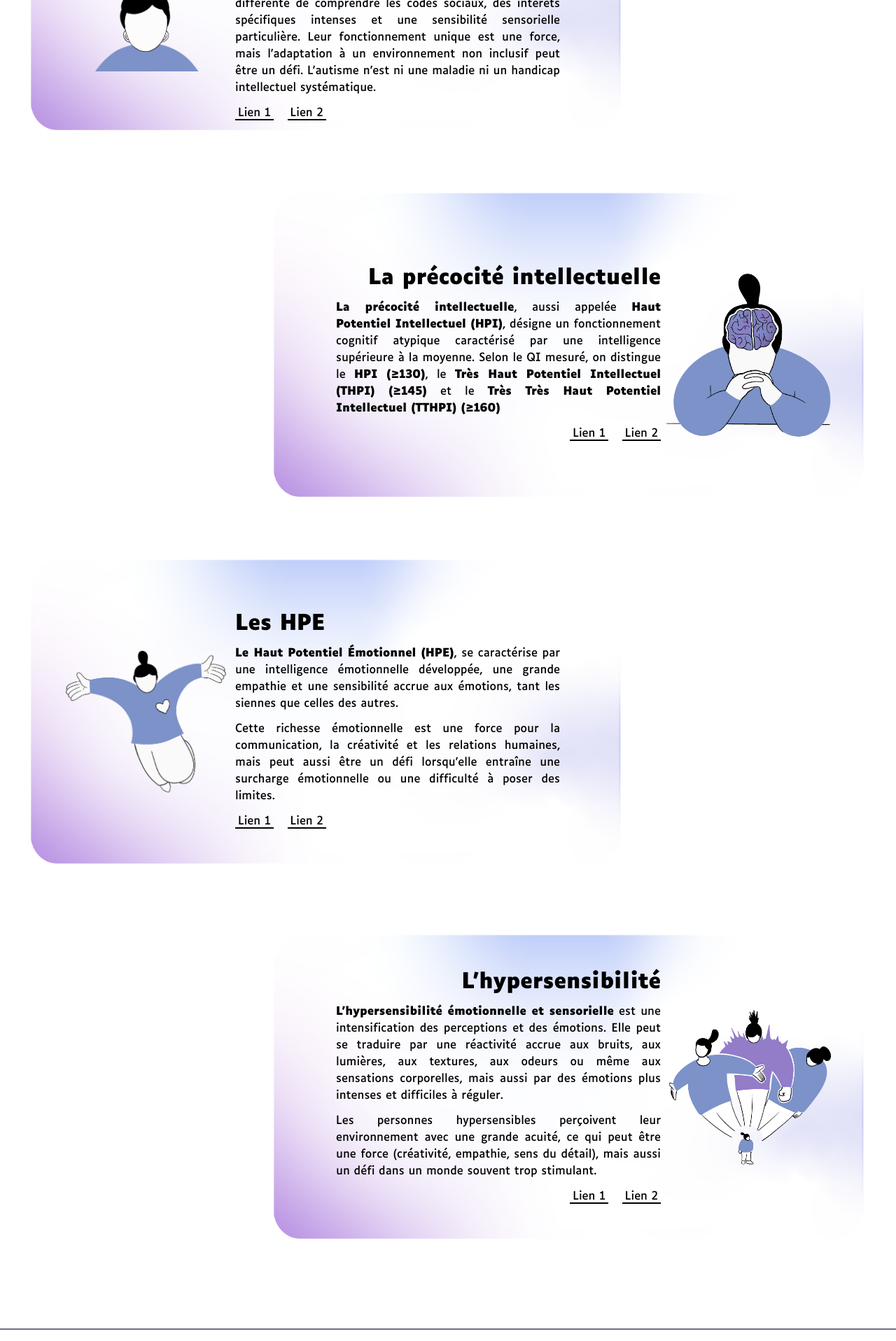
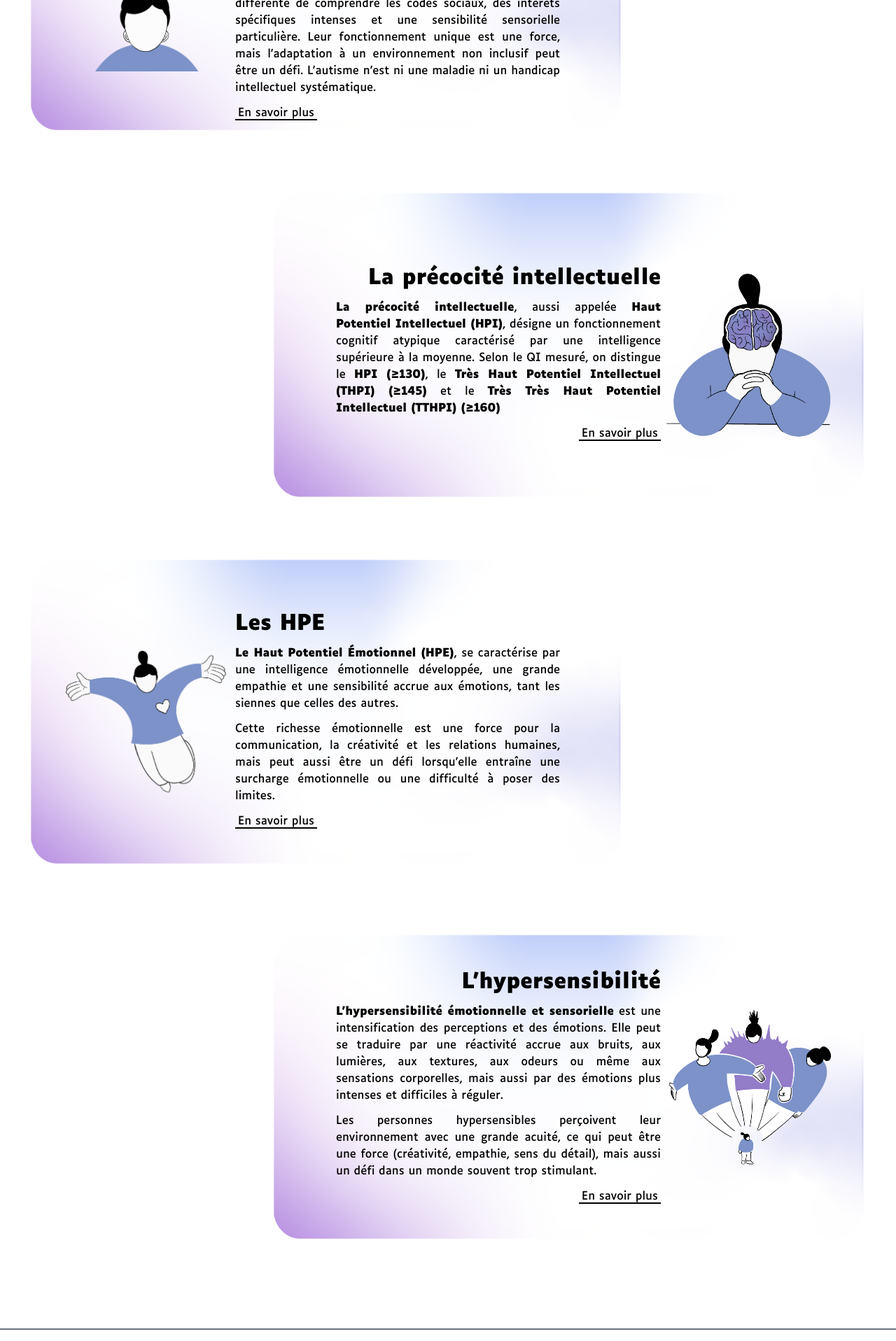
Before and after one commit to remybms/naapp, a Next.js app: page /neuroatypie in a window 1280 px wide. Shown: the part 2259-4175 px from the top of the page at 70% size. Built offline with nearby package versions, Linux system fonts and the light colour scheme.

Commit message:
update link

```diff
--- a/app/neuroatypie/page.js
+++ b/app/neuroatypie/page.js
@@ -107,8 +107,7 @@ export default function Neuroatypie() {
                                     Les personnes autistes peuvent avoir une manière différente de comprendre les codes sociaux, des intérêts spécifiques intenses et une sensibilité sensorielle particulière. Leur fonctionnement unique est une force, mais l’adaptation à un environnement non inclusif peut être un défi. L’autisme n’est ni une maladie ni un handicap intellectuel systématique.
                                 </div>
                                 <div className="space-x-5">
-                                    <Link href="/" className="border-b-2 px-1 border-black" target="blank">Lien 1</Link>
-                                    <Link href="/" className="border-b-2 px-1 border-black" target="blank">Lien 2</Link>
+                                    <Link href="https://gncra.fr/" className="border-b-2 px-1 border-black" target="blank">En savoir plus</Link>
                                 </div>
                             </div>
                         </div>
@@ -123,8 +122,7 @@ export default function Neuroatypie() {
                                     <span className="font-bold">La précocité intellectuelle</span>, aussi appelée <span className="font-bold">Haut Potentiel Intellectuel (HPI)</span>, désigne un fonctionnement cognitif atypique caractérisé par une intelligence supérieure à la moyenne. Selon le QI mesuré, on distingue le <span className="font-bold">HPI (≥130)</span>, le <span className="font-bold">Très Haut Potentiel Intellectuel (THPI) (≥145)</span> et le <span className="font-bold">Très Très Haut Potentiel Intellectuel (TTHPI) (≥160)</span>
                                 </div>
                                 <div className="space-x-5">
-                                    <Link href="/" className="border-b-2 px-1 border-black" target="blank">Lien 1</Link>
-                                    <Link href="/" className="border-b-2 px-1 border-black" target="blank">Lien 2</Link>
+                                    <Link href="https://www.education.gouv.fr/la-scolarisation-des-eleves-intellectuellement-precoces-9878" className="border-b-2 px-1 border-black" target="blank">En savoir plus</Link>
                                 </div>
                             </div>
                         </div>
@@ -140,8 +138,7 @@ export default function Neuroatypie() {
                                 <div className="text-justify">
                                     Cette richesse émotionnelle est une force pour la communication, la créativité et les relations humaines, mais peut aussi être un défi lorsqu’elle entraîne une surcharge émotionnelle ou une difficulté à poser des limites.                                </div>
                                 <div className="space-x-5">
-                                    <Link href="/" className="border-b-2 px-1 border-black" target="blank">Lien 1</Link>
-                                    <Link href="/" className="border-b-2 px-1 border-black" target="blank">Lien 2</Link>
+                                    <Link href="https://www.rayuresetratures.fr/le-haut-potentiel-emotionnel/" className="border-b-2 px-1 border-black" target="blank">En savoir plus</Link>
                                 </div>
                             </div>
                         </div>
@@ -159,8 +156,7 @@ export default function Neuroatypie() {
                                     Les personnes hypersensibles perçoivent leur environnement avec une grande acuité, ce qui peut être une force (créativité, empathie, sens du détail), mais aussi un défi dans un monde souvent trop stimulant.
                                 </div>
                                 <div className="space-x-5">
-                                    <Link href="/" className="border-b-2 px-1 border-black" target="blank">Lien 1</Link>
-                                    <Link href="/" className="border-b-2 px-1 border-black" target="blank">Lien 2</Link>
+                                    <Link href="https://www.sante.fr/lhypersensibilite-cest-quoi" className="border-b-2 px-1 border-black" target="blank">En savoir plus</Link>
                                 </div>
                             </div>
                         </div>
```
